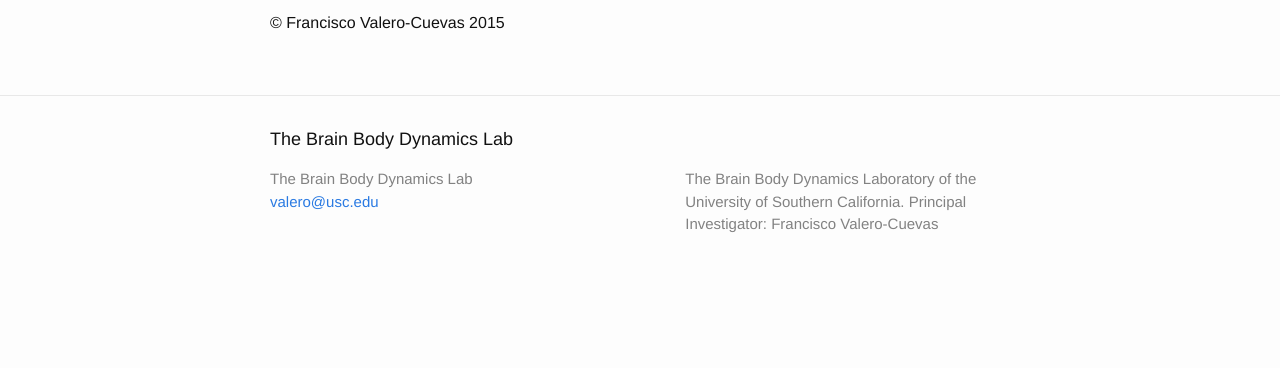
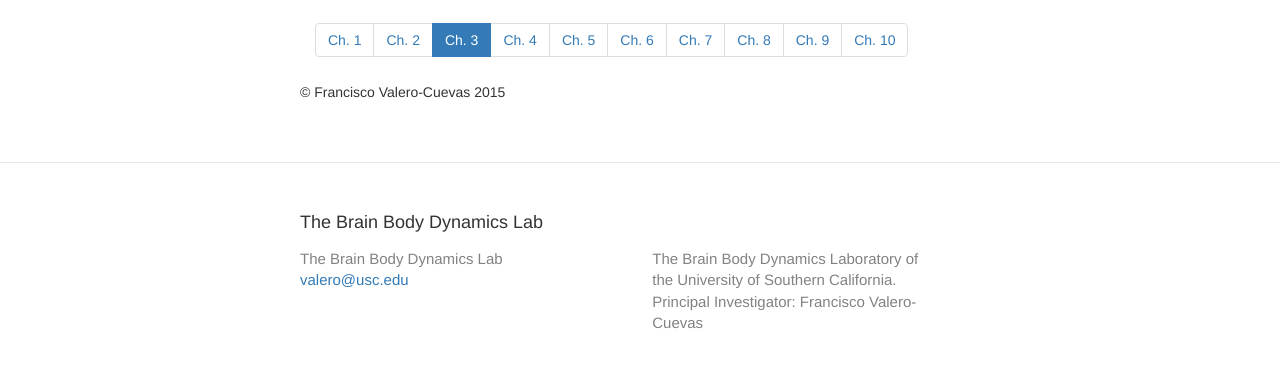
Before and after one commit to usc-bbdl/usc-bbdl.github.io, a Jekyll site: the page built from book_chapters/ch3.md, in a window 1280 px wide and 900 px high, scrolled down 1481 px, cut to the strip 511-879 px from the top of the window. Built offline with Jekyll 4.4.1, drawn with Linux system fonts in a browser that asks for light colours; before the commit the page ends 2288 px from its top, so only the background shows below that.

Commit message:
added pagination for ch.3

```diff
--- a/book_chapters/ch3.md
+++ b/book_chapters/ch3.md
@@ -75,7 +75,22 @@
 J2D2DOF.py: <a href="/Code/J2D2DOF.py" download> Download </a>
 <script src="https://gist.github.com/aboling/382808eaa34b4234b1f48d446a58465a.js"></script>
 
+<link rel="stylesheet" href="https://maxcdn.bootstrapcdn.com/bootstrap/3.3.7/css/bootstrap.min.css">
+<div class="container">
+  <ul class="pagination">
+    <li><a href="//valerolab.org/book_chapters/ch1.html">Ch. 1</a></li>
+    <li><a href="//valerolab.org/book_chapters/ch2.html">Ch. 2</a></li>
+    <li class="active"><a href="//valerolab.org/book_chapters/ch3.html">Ch. 3</a></li>
+    <li><a href="//valerolab.org/book_chapters/ch4.html">Ch. 4</a></li>
+    <li><a href="//valerolab.org/book_chapters/ch5.html">Ch. 5</a></li>
+    <li><a href="//valerolab.org/book_chapters/ch6.html">Ch. 6</a></li>
+    <li><a href="//valerolab.org/book_chapters/ch7.html">Ch. 7</a></li>
+    <li><a href="//valerolab.org/book_chapters/ch8.html">Ch. 8</a></li>
+    <li><a href="//valerolab.org/book_chapters/ch9.html">Ch. 9</a></li>
+    <li><a href="//valerolab.org/book_chapters/ch10.html">Ch. 10</a></li>
+  </ul>
 
+</div>
 
 
 © Francisco Valero-Cuevas 2015
```
